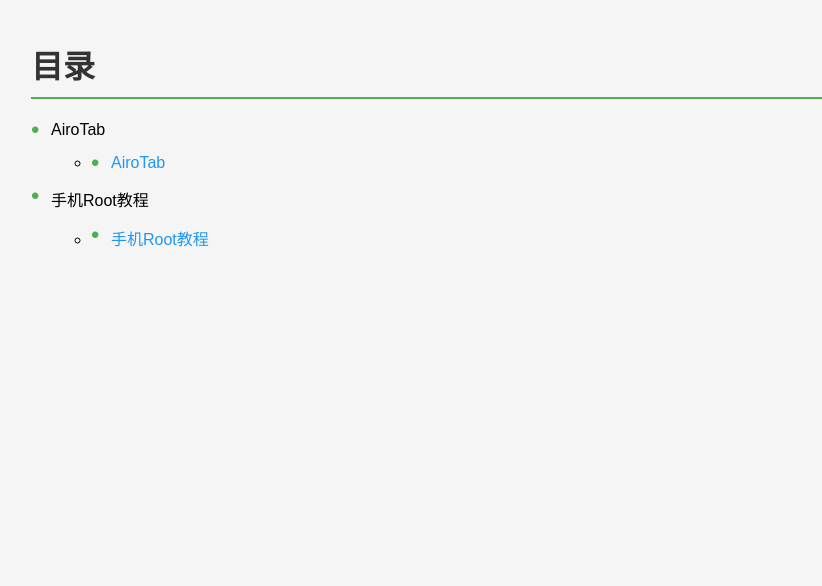
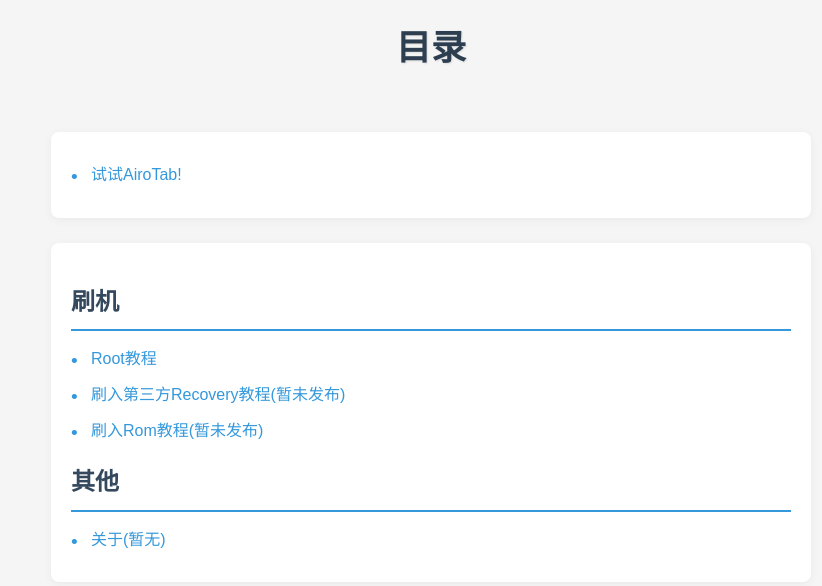
Before and after one commit to TheOninesixY/TheOninedixY.github.io, a plain HTML site: page index.html in a window 1280 px wide. Shown: the whole page, without its empty margins (209-1031 px from the left). Drawn offline with Linux system fonts and the light colour scheme.

Commit message:
Add files via upload

```diff
--- a/index.html
+++ b/index.html
@@ -3,63 +3,32 @@
 <head>
     <meta charset="UTF-8">
     <meta name="viewport" content="width=device-width, initial-scale=1.0">
-    <title>我的目录</title>
-    <style>
-        body {
-            font-family: 'Microsoft YaHei', Arial, sans-serif;
-            max-width: 800px;
-            margin: 0 auto;
-            padding: 20px;
-            background-color: #f5f5f5;
-        }
-        h1 {
-            color: #333;
-            border-bottom: 2px solid #4CAF50;
-            padding-bottom: 10px;
-        }
-        .directory {
-            list-style-type: none;
-            padding: 0;
-        }
-        .directory li {
-            margin: 15px 0;
-            padding-left: 20px;
-            position: relative;
-        }
-        .directory li::before {
-            content: '•';
-            color: #4CAF50;
-            font-size: 1.5em;
-            position: absolute;
-            left: 0;
-            top: -5px;
-        }
-        .directory a {
-            color: #2196F3;
-            text-decoration: none;
-            transition: color 0.3s;
-        }
-        .directory a:hover {
-            color: #0b7dda;
-            text-decoration: underline;
-        }
-    </style>
+    <title>目录</title>
+    <link rel="stylesheet" href="styles.css">
 </head>
 <body>
+    <header>
         <h1>目录</h1>
-    <ul class="directory">
-        <li>
-            AiroTab
+    </header>
+    <br>
+    <nav>
         <ul>
-                <li><a href="https://TheOninesixY.github.io/AiroTab">AiroTab</a></li>
+            <li><a href="https://theoninesixy.github.io/AiroTab">试试AiroTab!</a></li>
         </ul>
-        </li>
-        <li>
-            手机Root教程
+    </nav>
+    <br>
+    <section>
+        <h2>刷机</h2>
         <ul>
-                <li><a href="https://TheOninesixY.github.io/刷机/Root教程">手机Root教程</a></li>
+            <li><a href="https://theoninesixy.github.io/Flashing/Root">Root教程</a></li>
+            <li><a href="https://theoninesixy.github.io/Flashing/FlashRecovery">刷入第三方Recovery教程(暂未发布)</a></li>
+            <li><a href="https://theoninesixy.github.io/Flashing/FlashRom">刷入Rom教程(暂未发布)</a></li>
         </ul>
-        </li>
+        <h2>其他</h2>
+        <ul>
+            <li><a href="https://theoninesixy.github.io/Other/About">关于(暂无)</a></li>
+
         </ul>
+    </section>
 </body>
 </html>
--- /dev/null
+++ b/styles.css
@@ -0,0 +1,107 @@
+/* 基础样式重置 */
+* {
+    margin: 0;
+    padding: 0;
+    box-sizing: border-box;
+    font-family: 'Microsoft YaHei', sans-serif;
+}
+
+/* 页面背景和容器 */
+body {
+    background-color: #f5f5f5;
+    color: #333;
+    line-height: 1.6;
+    max-width: 800px;
+    margin: 0 auto;
+    padding: 20px;
+}
+
+/* 标题样式 */
+header {
+    text-align: center;
+    margin-bottom: 30px;
+}
+
+h1 {
+    color: #2c3e50;
+    font-size: 2.2rem;
+    margin-bottom: 10px;
+    text-shadow: 1px 1px 2px rgba(0,0,0,0.1);
+}
+
+h2 {
+    color: #34495e;
+    font-size: 1.5rem;
+    margin: 20px 0 15px;
+    padding-bottom: 8px;
+    border-bottom: 2px solid #3498db;
+}
+
+/* 分割线样式 */
+hr {
+    border: none;
+    height: 1px;
+    background: linear-gradient(to right, transparent, #3498db, transparent);
+    margin: 25px 0;
+}
+
+/* 链接样式 */
+a {
+    color: #3498db;
+    text-decoration: none;
+    transition: color 0.3s, text-decoration 0.3s;
+}
+
+a:hover {
+    color: #2980b9;
+    text-decoration: underline;
+}
+
+/* 列表样式 */
+ul {
+    list-style-type: none;
+    padding-left: 20px;
+}
+
+li {
+    margin: 10px 0;
+    position: relative;
+}
+
+li::before {
+    content: "•";
+    color: #3498db;
+    font-size: 1.2em;
+    position: absolute;
+    left: -20px;
+}
+
+/* 导航和区块样式 */
+nav, section {
+    background-color: white;
+    padding: 20px;
+    border-radius: 8px;
+    box-shadow: 0 2px 10px rgba(0,0,0,0.05);
+    transition: transform 0.3s, box-shadow 0.3s;
+}
+
+nav:hover, section:hover {
+    transform: translateY(-3px);
+    box-shadow: 0 5px 15px rgba(0,0,0,0.1);
+}
+
+/* 响应式调整 */
+@media (max-width: 600px) {
+    body {
+        padding: 10px;
+    }
+    h1 {
+        font-size: 1.8rem;
+    }
+    h2 {
+        font-size: 1.3rem;
+    }
+    nav, section {
+        padding: 15px;
+    }
+}
```
Lines whose indentation alone changed are shown as unchanged.
